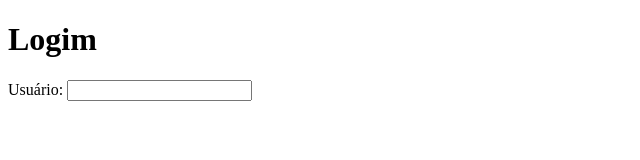
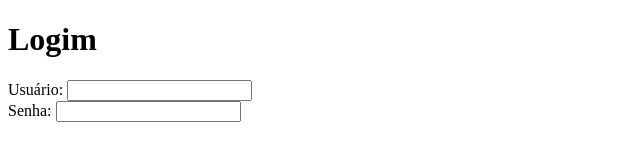
Before and after one commit to Saiog/pagina-de-login, a plain HTML site: page index.html in a window 1280 px wide. Shown: the whole page, without its empty margins (0-640 px from the left). Drawn offline with Linux system fonts and the light colour scheme.

Commit message:
feat: adiciona campo de senha ao formulario

```diff
--- a/index.html
+++ b/index.html
@@ -9,6 +9,9 @@
     <form>
         <label for="usuario">Usuário:</label>
         <input type="text" id="usuario" name="usuario">
+        <br>
+        <label for="senha">Senha:</label>
+        <input type="password" id="senha" name="senha">
     </form>
 </body>
 </html>
```
